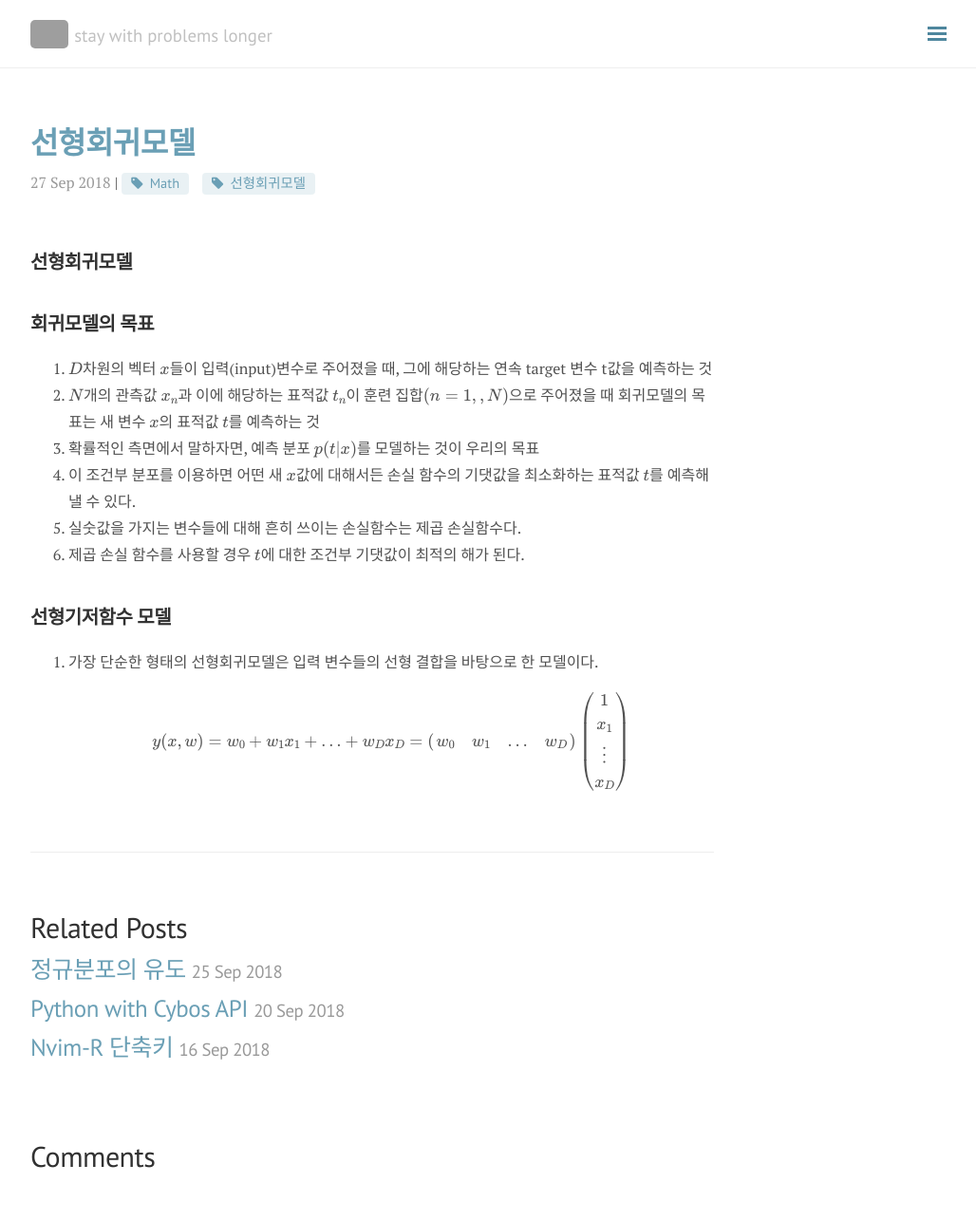
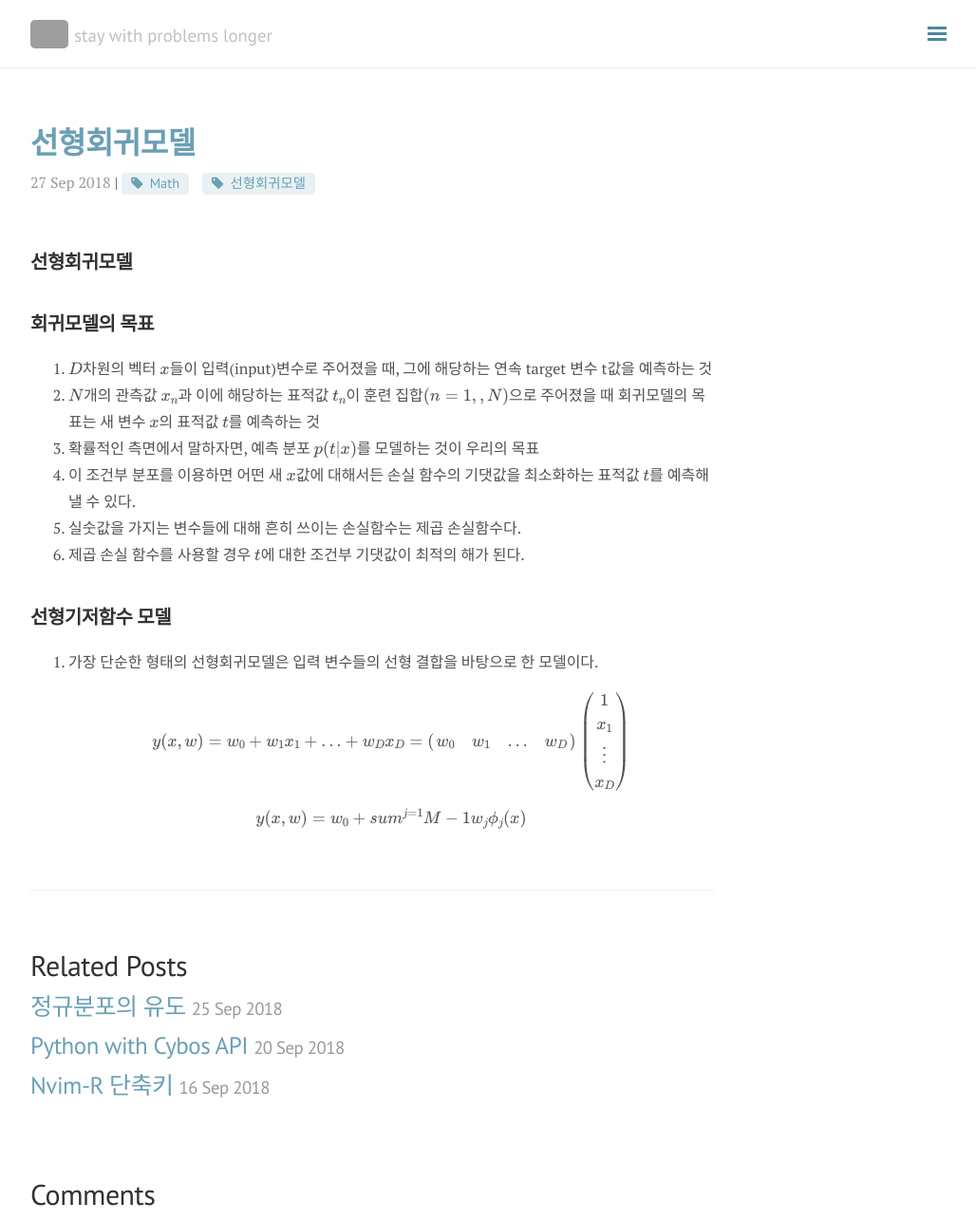
Before and after one commit to seokhoonj/seokhoonj.github.io, a Jekyll site: the page built from _posts/Math/2018-09-27-Math-linear_regression.md, in a window 1280 px wide and 1286 px high. Shown: the whole window at 95% size, without its empty margins (248-1276 px from the left). Built offline with Jekyll 4.4.1, drawn with Linux system fonts in a browser that asks for light colours; nearby versions of some CDN libraries; formulas are drawn with MathJax 3; comment, search, counter and statistics services are not loaded; grey boxes are pictures that could not be loaded.

Commit message:
add _posts

```diff
--- a/_posts/Math/2018-09-27-Math-linear_regression.md
+++ b/_posts/Math/2018-09-27-Math-linear_regression.md
@@ -21,3 +21,4 @@ comments: false
 ## 선형기저함수 모델
 1. 가장 단순한 형태의 선형회귀모델은 입력 변수들의 선형 결합을 바탕으로 한 모델이다.
 \\( y(x, w) = w\_0 + w\_1x\_1 + ... + w\_Dx\_D  = \left(\begin{array}{ccc} w\_0 & w\_1 & \ldots & w\_D \end{array}\right) \left(\begin{array}{c} 1 \\\\ x\_1 \\\\ \vdots \\\\ x\_D \end{array}\right) \\)
+\\( y(x, w) = w\_0 + sum^{j=1}{M-1} w\_j\phi\_j(x) \\)
```
